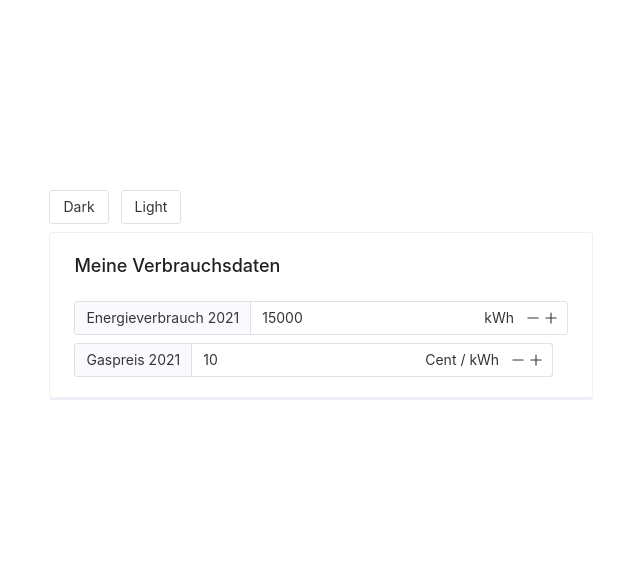
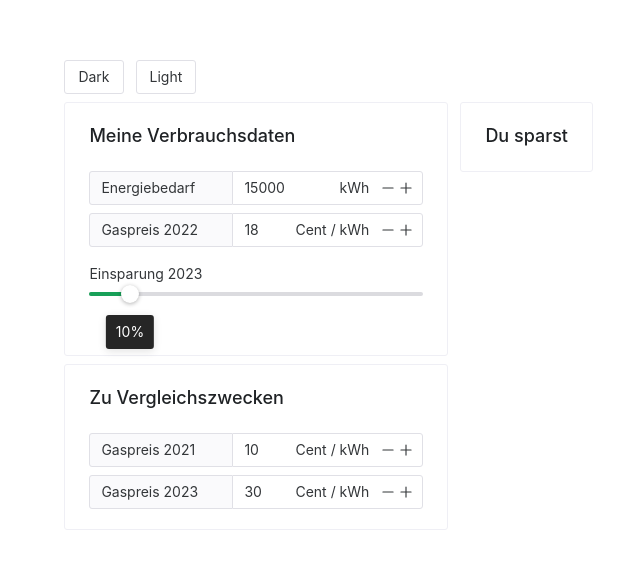
Before and after one commit to mrsimpson/energy, a Vue app: page / in a window 1280 px wide. Shown: the part 105-674 px from the top of the page, without its empty margins (47-687 px from the left). Built offline with nearby package versions, Linux system fonts and the light colour scheme.

Commit message:
More inputs

```diff
--- a/src/components/TheGasCalculator.vue
+++ b/src/components/TheGasCalculator.vue
@@ -1,22 +1,74 @@
 <template>
-  <n-card class="input-params"
-    title="Meine Verbrauchsdaten">
+  <n-space horizontal>
+    <n-space vertical>
+      <n-card
+        class="calc-basis"
+        title="Meine Verbrauchsdaten"
+        style="max-width: 24rem"
+      >
         <n-space vertical>
           <n-input-group>
-      <n-input-group-label>Energieverbrauch 2021</n-input-group-label>
+            <n-input-group-label>Energiebedarf</n-input-group-label>
             <n-input-number
-      v-model:value="consumption2021"
+              v-model:value="consumption"
               :validator="validatePositive"
               :min="1"
-      placeholder="Energieverbrauch 2021"
+              placeholder="Energiebedarf 2021"
               :step="1000"
             >
               <template #suffix>kWh</template></n-input-number
             >
           </n-input-group>
           <n-input-group>
+            <n-input-group-label>Gaspreis 2022</n-input-group-label>
+            <n-input-number
+              v-model:value="price2022"
+              :validator="validatePositive"
+              :min="0"
+              placeholder="Gaspreis 2021"
+              :step="0.01"
+              :format="euroToCent"
+              :parse="centToEuro"
+            >
+              <template #suffix>Cent / kWh</template></n-input-number
+            >
+          </n-input-group>
+          <n-el style="margin-top: 0.5rem; margin-bottom: 2rem">
+            <n-el>Einsparung 2023</n-el>
+            <n-slider
+              v-model:value="reduction2023"
+              :step="0.01"
+              :min="0"
+              :max="1"
+              :format-tooltip="(x) => `${(x * 100).toFixed(0)}%`"
+              :default-value="reduction2023"
+              :show-tooltip="true"
+              placement="bottom"
+            />
+          </n-el>
+
+          <!-- <n-input-group>
+            <n-input-group-label>Abschlag 09/2022</n-input-group-label>
+            <n-input-number
+              v-model:value="paymentSeptember2022"
+              :validator="validatePositive"
+              :min="0"
+              placeholder="Abschlagszahlung September"
+              :step="1"
+            >
+              <template #suffix>€</template></n-input-number
+            >
+          </n-input-group> -->
+        </n-space>
+      </n-card>
+      <n-card
+        class="comparison"
+        title="Zu Vergleichszwecken"
+        style="max-width: 24rem"
+      >
+        <n-space vertical>
+          <n-input-group>
             <n-input-group-label>Gaspreis 2021</n-input-group-label>
-
             <n-input-number
               v-model:value="price2021"
               :validator="validatePositive"
@@ -29,22 +81,54 @@
               <template #suffix>Cent / kWh</template></n-input-number
             >
           </n-input-group>
+          <n-input-group>
+            <n-input-group-label>Gaspreis 2023</n-input-group-label>
+            <n-input-number
+              v-model:value="price2023"
+              :validator="validatePositive"
+              :min="0"
+              placeholder="Gaspreis 2023"
+              :step="0.01"
+              :format="euroToCent"
+              :parse="centToEuro"
+            >
+              <template #suffix>Cent / kWh</template></n-input-number
+            >
+          </n-input-group>
         </n-space>
       </n-card>
-  <n-card>
-
-  </n-card>
+    </n-space>
+    <n-card title="Du sparst"> </n-card>
+  </n-space>
 </template>
 
 <script setup lang="ts">
-import { NInputNumber, NCard, NInputGroup, NInputGroupLabel, NSpace } from "naive-ui";
+import {
+  NInputNumber,
+  NCard,
+  NInputGroup,
+  NInputGroupLabel,
+  NSpace,
+  NSlider,
+  NEl
+} from "naive-ui";
 import { ref } from "vue";
 
-const consumption2021 = ref(15000)
-const price2021 = ref(0.1)
-const price2022 = ref(0.4)
+const consumption = ref(15000);
+const price2021 = ref(0.1);
+const price2022 = ref(0.18);
+const price2023 = ref(0.3);
+const reduction2023 = ref(0.1)
+const paymentSeptember2022 = ref((consumption.value * price2021.value) / 12);
 
-const validatePositive = (x: number) => x > 0
-const euroToCent = (x: number | null): string => `${((x || 0) * 100).toFixed(0)}`
-const centToEuro = (x: string): number => Number(x) / 100
+const validatePositive = (x: number) => x > 0;
+const euroToCent = (x: number | null): string =>
+  `${((x || 0) * 100).toFixed(0)}`;
+const centToEuro = (x: string): number => Number(x) / 100;
 </script>
+
+<style scoped>
+  .n-input-group-label {
+    min-width: 9rem;
+  }
+</style>
```
Also changed, not shown: 1 other file (tests, documents, lock files or other folders). Lines whose indentation alone changed are shown as unchanged.
